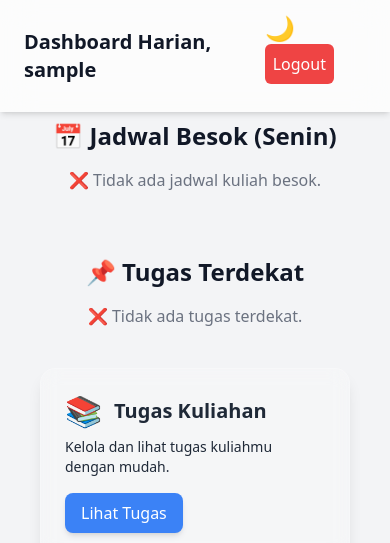
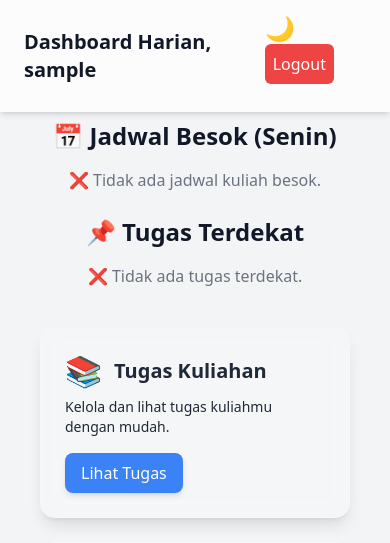
Before and after one commit to syahkty/dialyweb, a PHP site: page / in a window 390 px wide. Shown: the top 543 px of the page. Run offline with PHP 8.4, Linux system fonts and the light colour scheme; the visitor is signed in with stand-in values (Sample User, id 1); data that the repository does not hold is empty; a stand-in replaces the project's code that opens the database connection; some libraries are stand-ins or nearby versions.

Commit message:
penyesuian margin pading index.php

```diff
--- a/index.php
+++ b/index.php
@@ -124,7 +124,7 @@ $result = $stmt->get_result();
 
     </nav>
 
-    <div class="mt-16 flex flex-col md:flex-row items-start justify-center gap-2">
+    <div class="mt-16 flex flex-col mx-8 lg:mx-auto md:flex-row items-start justify-center gap-2">
     <!-- Jadwal Besok -->
     <div class="w-full md:w-5/12 max-w-md">
         <h2 class="text-2xl font-bold pt-14 pb-4 flex items-center gap-2 justify-center text-center">
@@ -157,7 +157,7 @@ $result = $stmt->get_result();
 
     <!-- Tugas Terdekat -->
     <div class="w-full md:w-5/12 max-w-md">
-        <h2 class="text-2xl font-bold pt-14 pb-4 flex items-center gap-2 justify-center text-center">
+        <h2 class="text-2xl font-bold pt-4 md:pt-14 pb-4 flex items-center gap-2 justify-center text-center">
             📌 Tugas Terdekat
         </h2>
 
```
